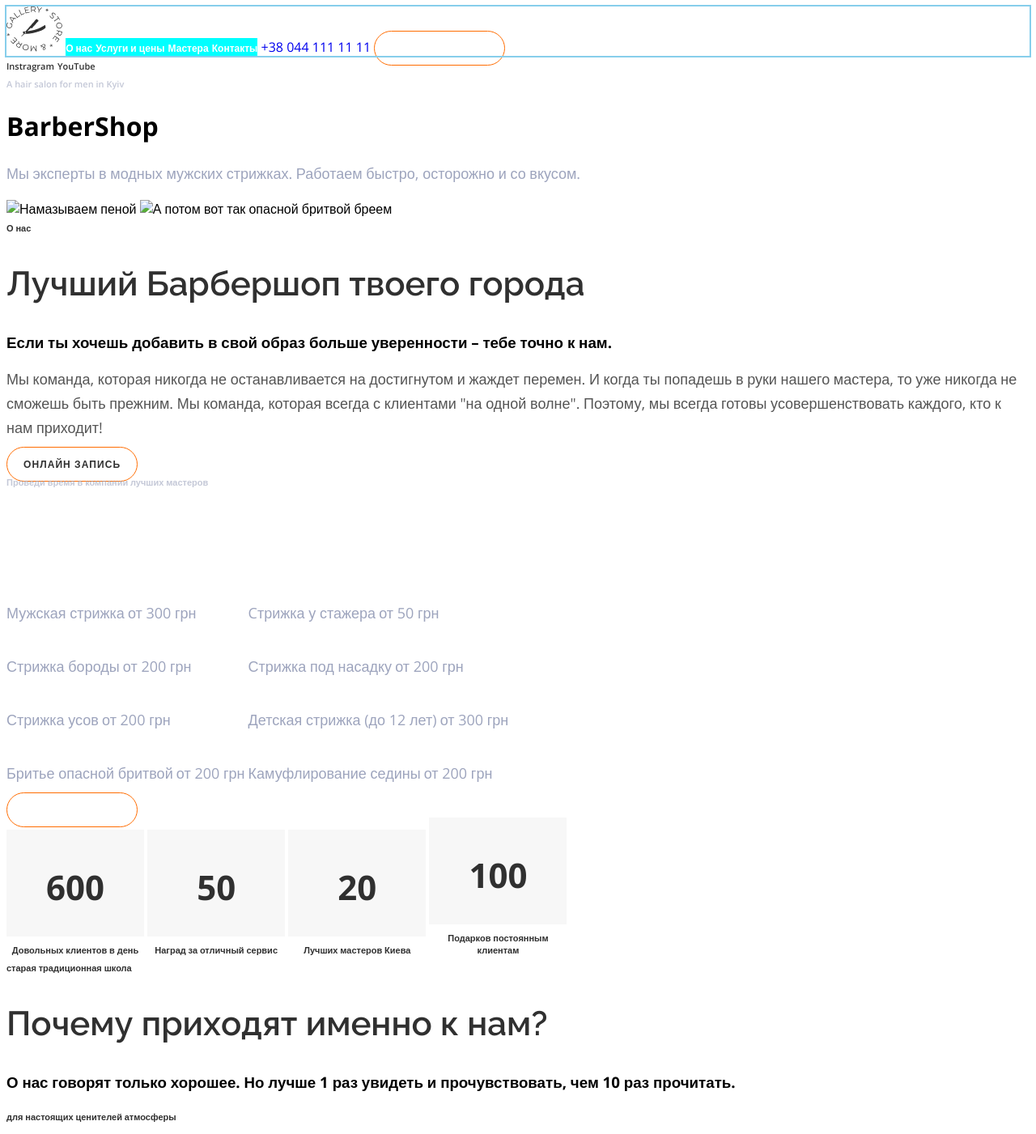
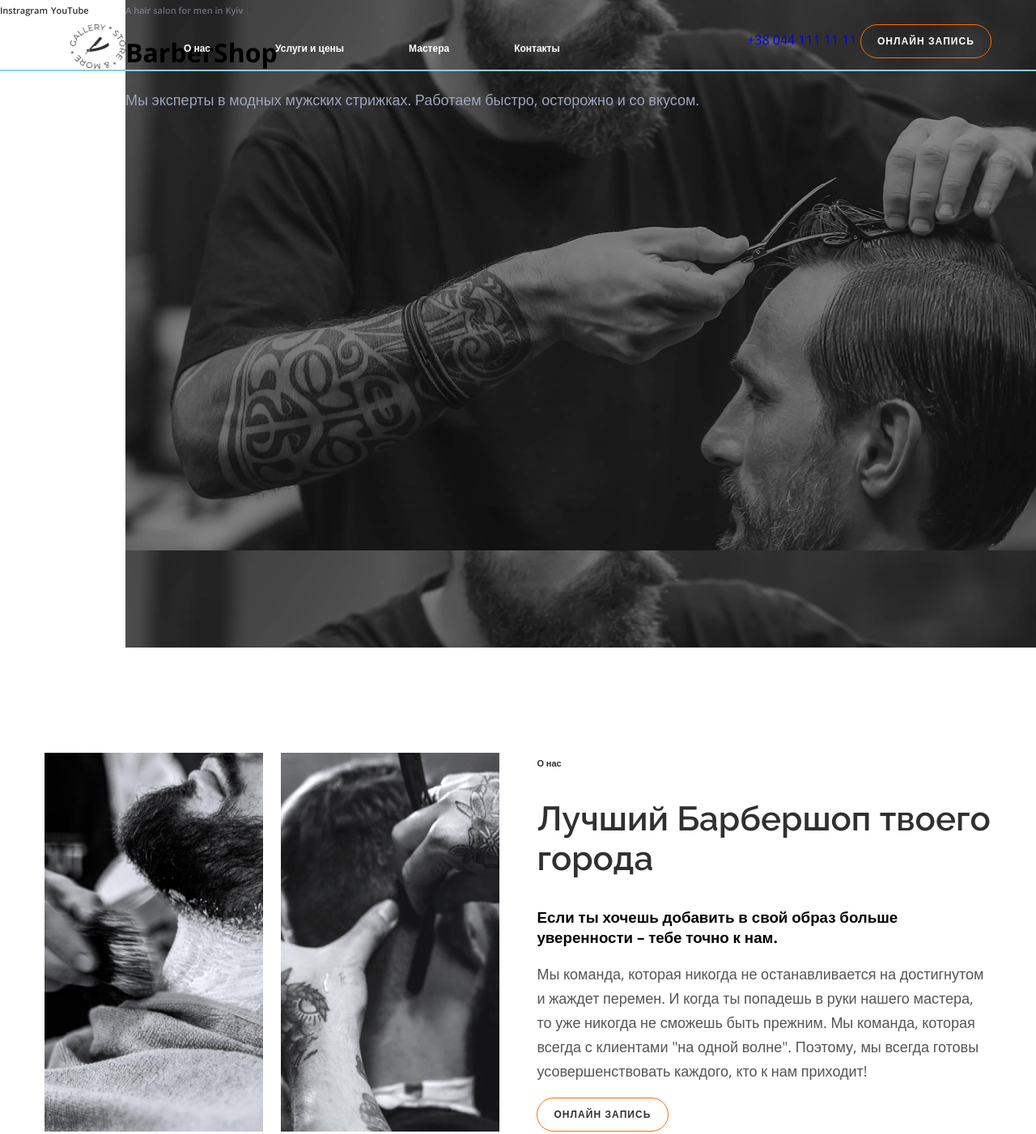
Before and after one commit to Cocokringle/barbershop, a plain HTML site: page index.html in a window 1280 px wide. Shown: the top 1401 px of the page at 81% size. Drawn offline with nearby package versions, Linux system fonts and the light colour scheme.

Commit message:
Модуль 3 занятие 2

```diff
--- a/css/style.css
+++ b/css/style.css
@@ -9,6 +9,11 @@
 
 body{
     font-family: 'Open Sans', sans-serif;
+    margin: 0;
+}
+
+*{
+    box-sizing: border-box;
 }
 
 ul{
@@ -51,20 +56,46 @@ h2.section-title.lighten{
     line-height: 30px;
 }
 
+.header{
+    height: 100vh;
+    width: 100%;
+    display: flex;
+    flex-wrap: wrap;
+}
+
 /* Navbar styles here */
 nav.navbar{
+    width: 100%;
     outline: 2px solid skyblue;
+    padding-top: 30px;
+    display: flex;
+    justify-content: space-between;
+    position: fixed;
+    top: 0;
+    padding: 30px 55px 0 55px;
+    box-sizing: border-box;
+}
+
+.logo-img{
+    width: 68px;
+    height: 56px;
+    margin: 0 32px;
+}
+
+.nav-holder{
+    display: flex;
+    align-items: center;
+    height: 56px;
 }
 nav.navbar .btn-box{
-    display: inline-block;
 }
 
 .nav-links{
-    background-color: aqua;
-    display: inline-block;
+    display: flex;
 }
+
 .nav-links li{
-    display: inline-block;
+    margin: 0 40px;
 }
 a.nav-link{
     font-weight: 600;
@@ -78,6 +109,31 @@ a.nav-link:hover,
     color: var(--primary-color);
 }
 
+/* Main styles here */
+
+.section-box{
+    width: 100%;
+    padding: 130px 55px;
+}
+
+.about-section, .why-us_section{
+    display: flex;
+    justify-content: space-between;
+
+}
+
+.about_image-box{
+    display: flex;
+    justify-content: space-between;
+    width: 48%;
+}
+.about_image-box img{
+    width: 48%;
+}
+
+.description-container{
+    width: 48%;
+}
 p.section-description{
     font-weight: normal;
     font-size: 18px;
@@ -99,6 +155,7 @@ p.section-description{
     letter-spacing: 0.09em;
     text-transform: uppercase;
     border: 1px solid #FF6C00;
+    display: inline-block;
     box-sizing: border-box;
     border-radius: 25px;
     padding: 12px 20px;
@@ -109,16 +166,30 @@ p.section-description{
     color: var(--text-primary);
 }
 
+.slider{
+    width: calc(100% - 155px);
+    background-image: url(../images/Slider/Slider_img-1.jpg);
+}
 
+.sidebar{
+    width: 155px;
+    height: 100vh;
+    background-color: #fff;
+}
 
 /* Price styles */
 
 .price-list{
-    display: inline-block;
+    display: flex;
+}
+
+.price-item{
+    width: 100%;
+    display: flex;
+    justify-content: space-between;
 }
 
 .price-item p, .price-item span{
-    display: inline-block;
     font-size: 18px;
     line-height: 30px;
     color: var(--text-secondary);
@@ -126,12 +197,19 @@ p.section-description{
 
 
 /* Why us styles here */
-
+.number-container{
+    display: flex;
+    flex-wrap: wrap;
+    justify-content: space-between;
+    width: 48%;
+    padding: 0 100px;
+}
 .number-box{
     background: #F7F7F7;
-    width: 170px;
+    min-width: 170px;
+    width: 48%;
     height: 132px;
-    display: inline-block;
+    margin-top: 30px;
 }
 
 .number-box p, .number-box span{
@@ -151,6 +229,12 @@ p.section-description{
 }
 
 /* Masters styles here */
+
+.masters-list{
+    display: flex;
+    justify-content: space-between;
+    flex-basis: 300px;
+}
 
 .master-card p{
     font-size: 18px;
--- a/index.html
+++ b/index.html
@@ -14,8 +14,17 @@
 
     <header class="header">
 
+        <!-- Sidebar -->
+        <aside class="sidebar">
+            <div class="social-box">
+                <a href="#" class="social-link">Instragram</a>
+                <a href="#" class="social-link">YouTube</a>
+            </div>
+        </aside>
+
         <!-- Navbar -->
         <nav class="navbar">
+            <div class="nav-holder">
                 <img src="./images/Logo.png" alt="Имя компании" class="logo-img">
                 <ul class="nav-links">
                     <li><a href="#about-section" class="nav-link" >О нас</a></li>
@@ -23,19 +32,13 @@
                     <li><a href="#masters-section" class="nav-link" >Мастера</a></li>
                     <li><a href="#footer" class="nav-link" >Контакты</a></li>
                 </ul>
+            </div>
             <div class="btn-box">
                 <a href="tel:+380441111111" class="phone-link">+38 044 111 11 11</a>
                 <a href="#footer" class="primary-btn">Онлайн запись</a>
             </div>
         </nav>
 
-        <!-- Sidebar -->
-        <aside class="sidebar">
-            <div class="social-box">
-                <a href="#" class="social-link">Instragram</a>
-                <a href="#" class="social-link">YouTube</a>
-            </div>
-        </aside>
 
         <!-- Slider -->
         <div class="slider">
@@ -66,10 +69,10 @@
     <main class="layout">
 
         <!-- About Us -->
-        <section class="section-box" id="about-section">
+        <section class="section-box about-section" id="about-section">
             <div class="about_image-box">
-                <img src="./images/about-1.jpg" alt="Намазываем пеной">
-                <img src="./images/about-2.jpg" alt="А потом вот так опасной бритвой бреем">
+                <img src="./images/About/img_1.jpg" alt="Намазываем пеной">
+                <img src="./images/About/img_2.jpg" alt="А потом вот так опасной бритвой бреем">
             </div>
             <div class="description-container">
                 <span class="suptitle-primary">О нас</span>
@@ -129,7 +132,7 @@
         </section>
 
         <!-- Why Us -->
-        <section class="section-box" id="why-section">
+        <section class="section-box why-us_section" id="why-section">
             <div class="number-container">
                 <div class="number-box">
                     <p>600</p>
```
Also changed, not shown: images/About/img_1.jpg (added), images/About/img_2.jpg (added), images/slider/Slider_img-1.jpg (added), images/slider/slider-img-3.jpg (added). Lines whose indentation alone changed are shown as unchanged.
